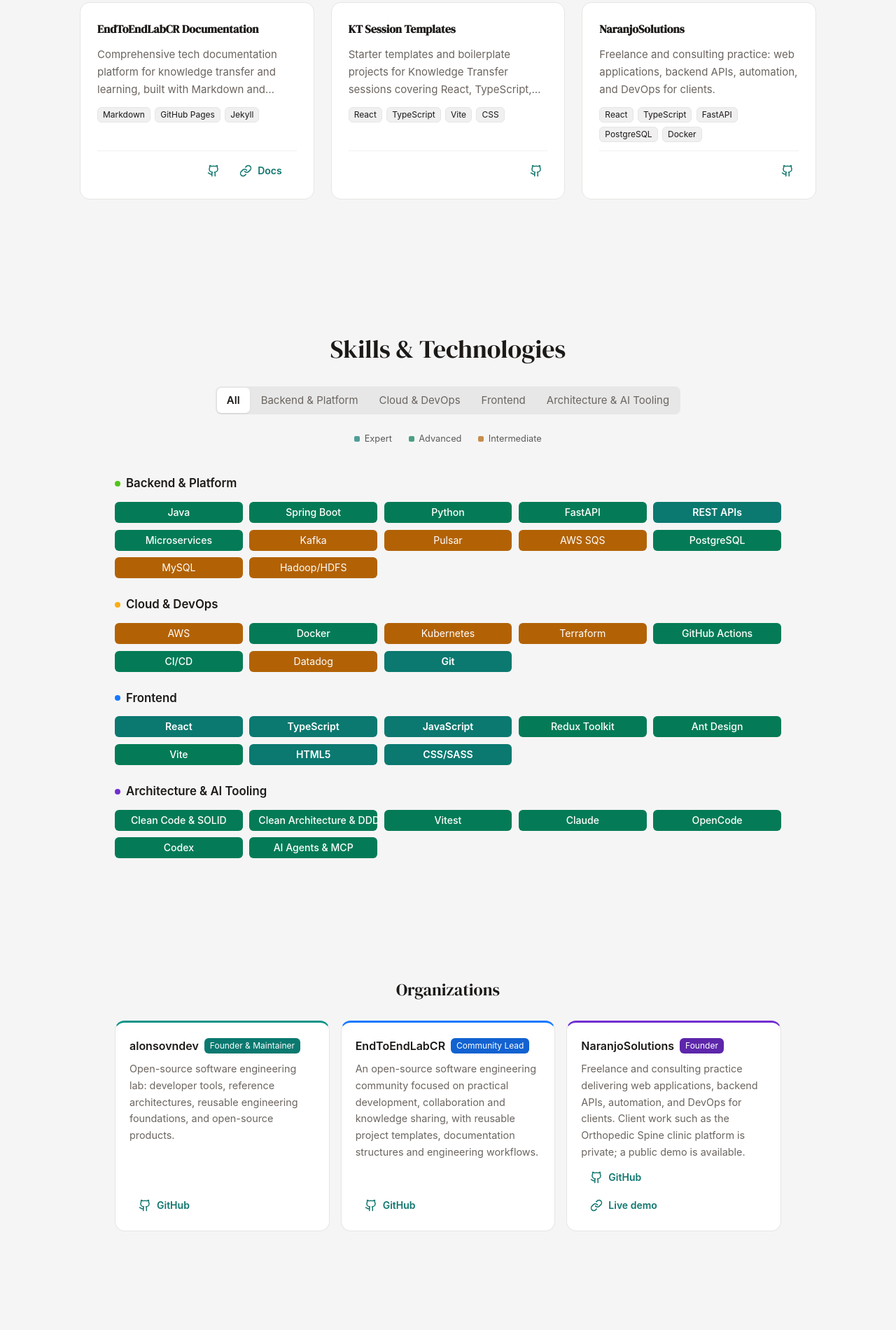
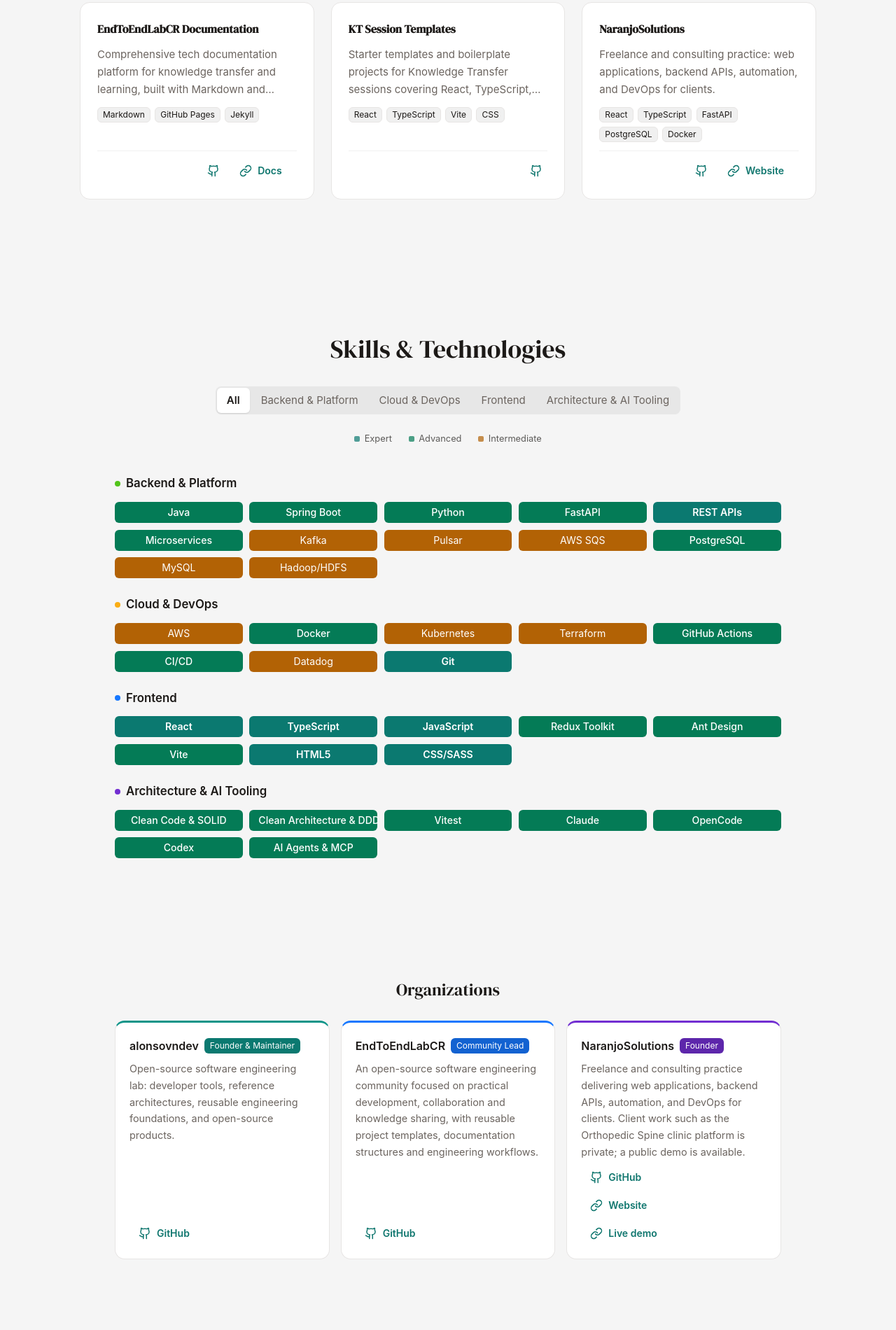
Before and after one commit to Alonsovn/alonsovn-portfolio, an Astro site: page / in a window 1280 px wide. Shown: the part 5868-7768 px from the top of the page at 70% size. Built offline with nearby package versions, Linux system fonts and the light colour scheme; Astro itself is replaced by a stand-in of ours.

Commit message:
feat: Add website links for orgs and projects
This commit adds website URLs to organization and project entries and displays Website buttons where available. It also updates the freelance contact CTA to link to NaranjoSolutions' company site instead of the GitHub profile. This keeps project and org metadata more actionable while improving navigation to live company/project pages.

```diff
--- a/src/components/sections/Contact.astro
+++ b/src/components/sections/Contact.astro
@@ -58,7 +58,7 @@
 
   <p class="footerNote reveal" style="--reveal-index: 4">
     For freelance inquiries, reach out through
-    <a href={site.organizations.naranjoSolutions} target="_blank" rel="noopener noreferrer"> NaranjoSolutions</a>
+    <a href={site.organizations.naranjoSolutionsWebsite} target="_blank" rel="noopener noreferrer"> NaranjoSolutions</a>
   </p>
 </section>
 
--- a/src/components/sections/Organizations.astro
+++ b/src/components/sections/Organizations.astro
@@ -29,6 +29,17 @@
               <Icon name="github" />
               GitHub<span class="sr-only"> for {org.name}</span>
             </a>
+            {org.links.website && (
+              <a
+                class="btn btn--link btn--sm"
+                href={org.links.website}
+                target="_blank"
+                rel="noopener noreferrer"
+              >
+                <Icon name="link" />
+                Website<span class="sr-only"> for {org.name}</span>
+              </a>
+            )}
             {org.links.demo && (
               <a
                 class="btn btn--link btn--sm"
--- a/src/components/sections/Projects.astro
+++ b/src/components/sections/Projects.astro
@@ -79,6 +79,17 @@
                   aria-label={`${project.title} on GitHub`}
                 >
                   <Icon name="github" />
+                </a>
+              )}
+              {project.links.website && (
+                <a
+                  class="btn btn--link btn--sm"
+                  href={project.links.website}
+                  target="_blank"
+                  rel="noopener noreferrer"
+                >
+                  <Icon name="link" />
+                  Website<span class="sr-only"> for {project.title}</span>
                 </a>
               )}
               {project.links.demo && (
--- a/src/data/organizations.json
+++ b/src/data/organizations.json
@@ -33,6 +33,7 @@
     "focusAreas": ["Web Applications (React, TypeScript)", "Backend APIs (FastAPI, PostgreSQL)", "DevOps & CI/CD (Docker, GitHub Actions, AWS)", "Automation & Custom Tools", "Technical Consulting"],
     "links": {
       "github": "https://github.com/NaranjoSolutions",
+      "website": "https://naranjo-solutions-web.vercel.app/",
       "demo": "https://orthspine-web-react.vercel.app/"
     },
     "color": "#722ed1"
--- a/src/data/projects.json
+++ b/src/data/projects.json
@@ -135,7 +135,8 @@
     "category": "freelance",
     "organization": "NaranjoSolutions",
     "links": {
-      "github": "https://github.com/NaranjoSolutions"
+      "github": "https://github.com/NaranjoSolutions",
+      "website": "https://naranjo-solutions-web.vercel.app/"
     },
     "featured": false
   }
--- a/src/data/site.ts
+++ b/src/data/site.ts
@@ -31,6 +31,7 @@
   },
   organizations: {
     naranjoSolutions: 'https://github.com/NaranjoSolutions',
+    naranjoSolutionsWebsite: 'https://naranjo-solutions-web.vercel.app/',
   },
   ossProfile: 'https://github.com/alonsovndev',
   countryCode: 'CR',
--- a/src/types/index.ts
+++ b/src/types/index.ts
@@ -13,6 +13,7 @@
   organization?: 'EndToEndLabCR' | 'NaranjoSolutions' | 'alonsovndev';
   links: {
     github?: string;
+    website?: string;
     demo?: string;
     documentation?: string;
   };
```
